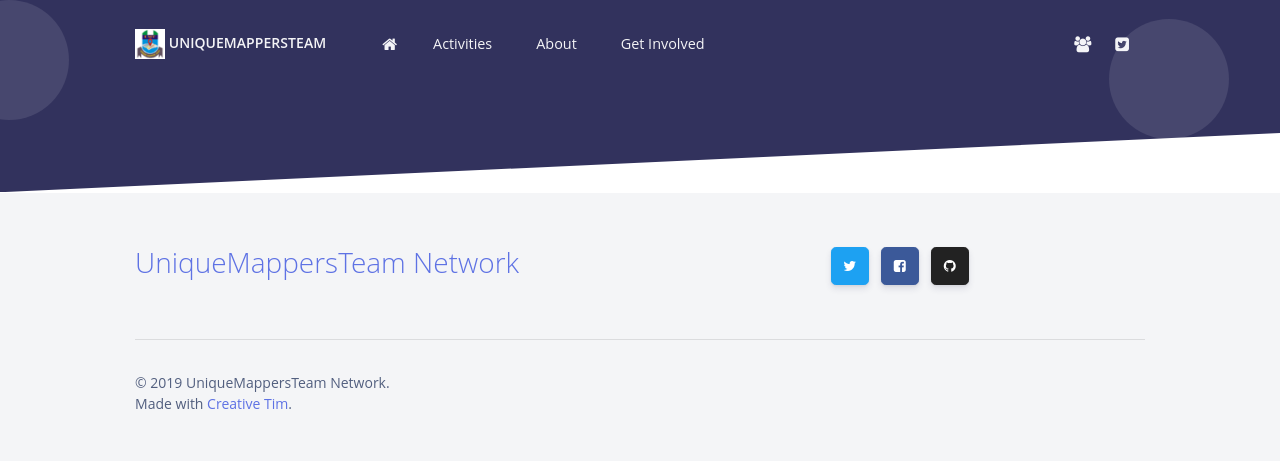
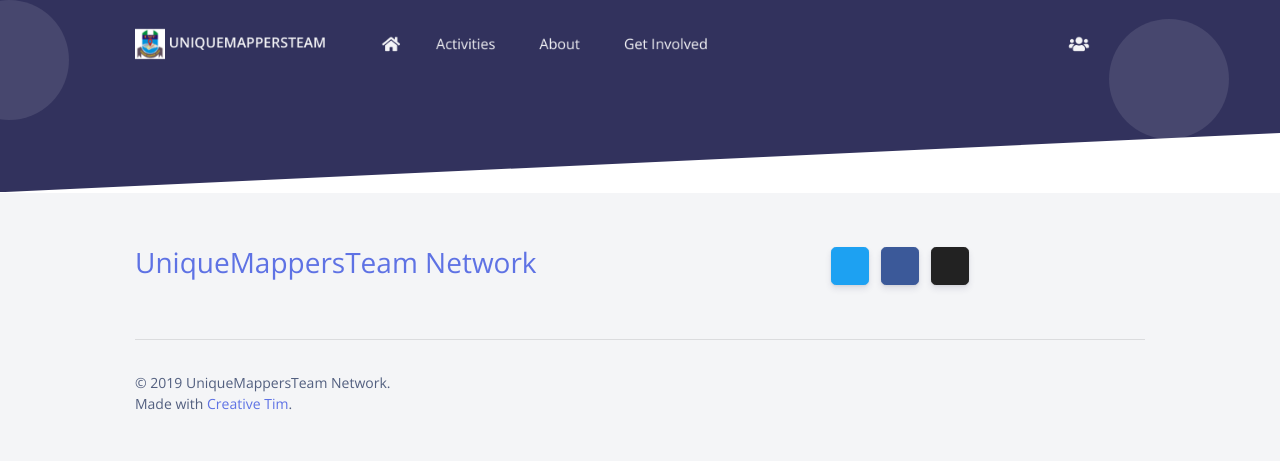
Before and after one commit to ikeogu/umt, a Laravel app: page /bod in a window 1280 px wide. Shown: the top 461 px of the page. Run offline with Laravel 8, Linux system fonts and the light colour scheme; data that the repository does not hold is empty.

Commit message:
fixing css

```diff
--- a/resources/views/admin/index.blade.php
+++ b/resources/views/admin/index.blade.php
@@ -17,7 +17,7 @@
                   </div>
                   <p class="mt-3 mb-0 text-muted text-sm">
                     <span class="text-success mr-2"><i class="fa fa-arrow-up"></i>  {{App\User::count()}}</span>
-                    <span class="text-nowrap">{{ App\User::orderBy('updated_at', 'desc')->first()->updated_at->diffForHumans()}} </span>
+                    <span class="text-nowrap"></span>
                   </p>
                 </div>
               </div>
@@ -35,7 +35,7 @@
                   </div>
                   <p class="mt-3 mb-0 text-muted text-sm">
                     <span class="text-warning mr-2"><i class="fas fa-arrow-down"></i>{{App\MgtTeam::count()}}</span>
-                    <span class="text-nowrap"><span class="text-nowrap">{{ App\MgtTeam::orderBy('updated_at', 'desc')->first()->updated_at->diffForHumans()}} </span> </span>
+                    <span class="text-nowrap"><span class="text-nowrap">}} </span> </span>
                   </p>
                 </div>
               </div>
@@ -52,7 +52,7 @@
                   </div>
                   <p class="mt-3 mb-0 text-muted text-sm">
                     <span class="text-success mr-2"><i class="fas fa-arrow-up"></i> {{App\BoD::count()}}</span>
-                    <span class="text-nowrap">{{ App\BoD::orderBy('updated_at', 'desc')->first()->updated_at->diffForHumans()}}</span>
+                    <span class="text-nowrap"></span>
                   </p>
                 </div>
               </div>
--- a/resources/views/layouts/app.blade.php
+++ b/resources/views/layouts/app.blade.php
@@ -12,12 +12,14 @@
     <!-- Scripts -->
 
     <!-- Favicon -->
+    <link rel="stylesheet" href="https://use.fontawesome.com/releases/v5.7.2/css/all.css" integrity="sha384-fnmOCqbTlWIlj8LyTjo7mOUStjsKC4pOpQbqyi7RrhN7udi9RwhKkMHpvLbHG9Sr" crossorigin="anonymous">
+    <link href="https://fonts.googleapis.com/css?family=Open+Sans:300,400,600,700" rel="stylesheet">
   <link href="{{ secure_asset('favicon/favicon.ico')}}" rel="icon" type="image/png">
   <!-- Fonts -->
 
   <!-- Icons -->
-  <link href="{{ secure_asset('vendor/nucleo/css/nucleo.css')}}" rel="stylesheet">
-  <link href="{{ secure_asset('vendor/font-awesome/css/font-awesome.min.css')}}" rel="stylesheet">
+  <link href="{{ asset('vendor/nucleo/css/nucleo.css')}}" rel="stylesheet">
+
   <!-- Argon CSS -->
   <link type="text/css" href="{{ secure_asset('css/argon.css')}}" rel="stylesheet">
 
```
